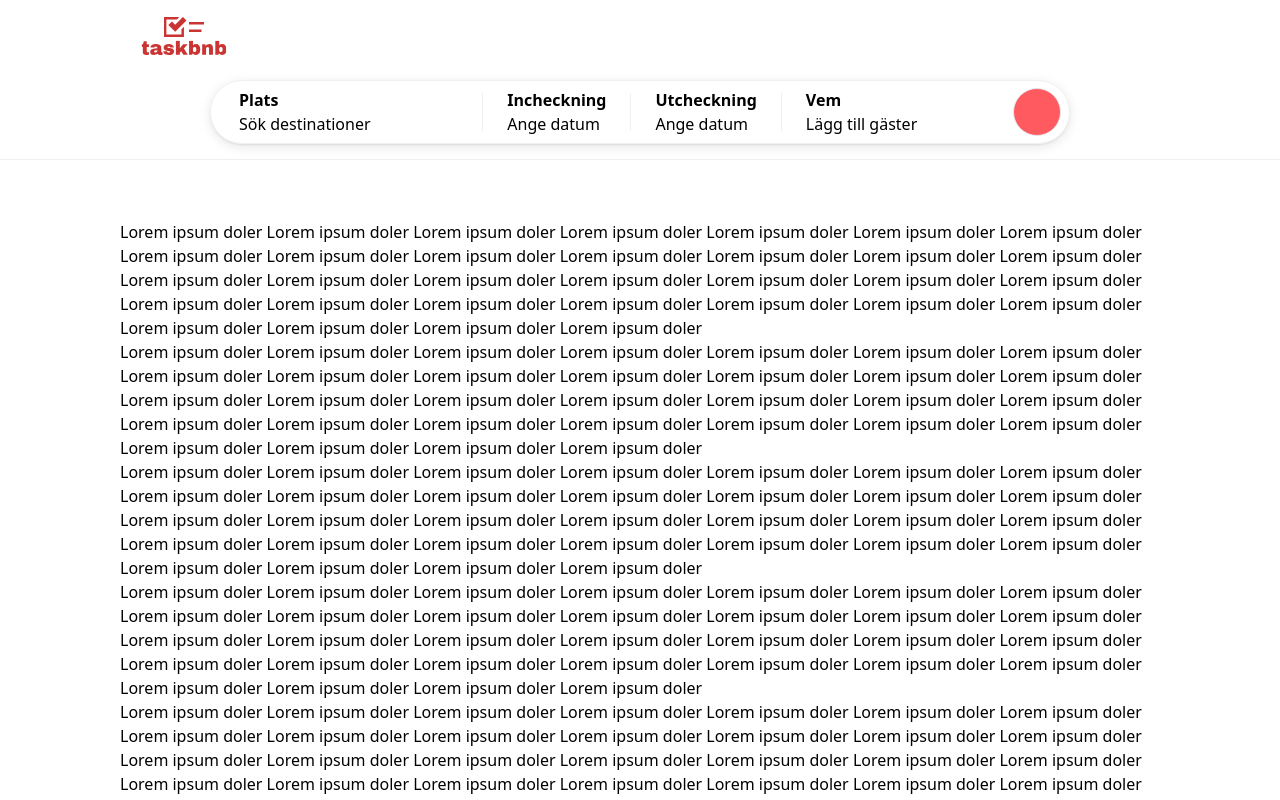
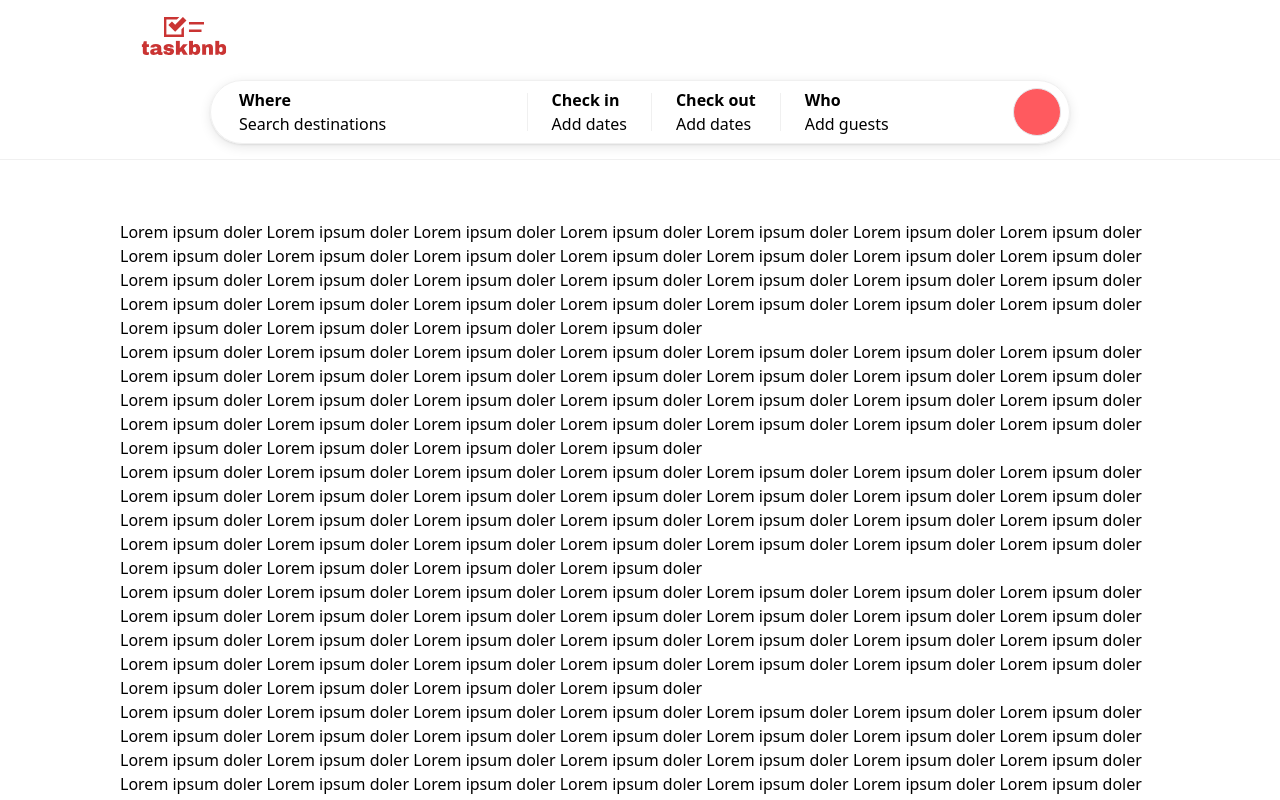
Before and after one commit to weralite/bnb-assignment, a Next.js app: page / in a window 1280 px wide. Shown: the top 800 px of the page. Built offline with nearby package versions, Linux system fonts and the light colour scheme.

Commit message:
Finished layout testings

```diff
--- a/src/app/components/layout/Header.tsx
+++ b/src/app/components/layout/Header.tsx
@@ -43,25 +43,32 @@ export default function Header() {
           transition={{ duration: animationDuration, ease: "easeOut" }}
         >
           <div className="shadow-custom border border-custom-grey rounded-[32px] w-full h-16 relative">
+
             <div className="1-md:hidden h-full flex flex-col px-7 justify-center">
-              <b>Vart ska du?</b>
-              <div className="flex flex-row space-x-2">
-                <p className="dot-separator whitespace-nowrap text-ellipsis overflow-hidden ...">Vart som helst</p>
-                <p className="dot-separator whitespace-nowrap overflow-hidden text-ellipsis">Vilken vecka som helst</p>
-                <p className="dot-separator whitespace-nowrap overflow-hidden text-ellipsis">När som helst</p>
+              <b>Where are you going?</b>
+              <div className="hidden 1-xs:flex flex-row space-x-2">
+                <p className="dot-separator whitespace-nowrap text-ellipsis overflow-hidden ...">Anywhere</p>
+                <p className="dot-separator whitespace-nowrap overflow-hidden text-ellipsis">Anytime</p>
+                <p className="dot-separator whitespace-nowrap overflow-hidden text-ellipsis">Guests</p>
               </div>
-              {/* <div className="hidden 1-sm:block absolute right-2 top-1/2 transform -translate-y-1/2">
+              <div className="1-xs:hidden flex flex-row space-x-2">
+                <p className="dot-separator whitespace-nowrap text-ellipsis overflow-hidden ...">Anywhere</p>
+                <p className="dot-separator whitespace-nowrap overflow-hidden text-ellipsis">Anytime</p>
+                <p className="hidden xxs:block dot-separator whitespace-nowrap overflow-hidden text-ellipsis">Guests</p>
+              </div>
+
+              <div className="absolute right-2 top-1/2 transform -translate-y-1/2">
                 <div className="w-12 h-12 bg-header-brand rounded-full border"></div>
-              </div> */}
+              </div>
             </div>
 
 
             {scrolled ? (
               <div className="hidden 1-md:flex flex-col h-full px-7 justify-center">
                 <div className="flex flex-row justify-center space-x-2 pr-5">
-                  <b className="pr-6 grey whitespace-nowrap overflow-hidden text-ellipsis">Vart som helst</b>
-                  <b className="border-l pl-6 pr-6 border-custom-grey whitespace-nowrap overflow-hidden text-ellipsis">Vilken vecka som helst</b>
-                  <b className="border-l pl-6 pr-6 border-custom-grey whitespace-nowrap overflow-hidden text-ellipsis">När som helst</b>
+                  <b className="text-xl pr-6 grey whitespace-nowrap overflow-hidden text-ellipsis">Anywhere</b>
+                  <b className="text-xl border-l pl-6 pr-6 border-custom-grey whitespace-nowrap overflow-hidden text-ellipsis">Anytime</b>
+                  <b className="text-xl border-l pl-6 pr-6 border-custom-grey whitespace-nowrap overflow-hidden text-ellipsis">Guests</b>
                 </div>
                 <div className="absolute right-2 top-1/2 transform -translate-y-1/2">
                   <div className="w-12 h-12 bg-header-brand rounded-full border"></div>
@@ -71,25 +78,25 @@ export default function Header() {
               <div className="hidden 1-md:flex md:items-center h-full">
                 {/* Content for non-scrolled state */}
                 <div className="flex-grow pr-5 pl-7 hover:bg-custom-grey hover:rounded-[32px] hover:border-transparent hover:h-full flex flex-col text-left justify-center">
-                  <b>Plats</b>
-                  <p className="whitespace-nowrap overflow-hidden text-ellipsis">Sök destinationer</p>
+                  <b>Where</b>
+                  <p className="whitespace-nowrap overflow-hidden text-ellipsis">Search destinations</p>
                 </div>
                 <div className="flex-grow-0.5 border-l border-custom-grey pl-6 pr-6 hover:bg-custom-grey hover:rounded-[32px] hover:border-transparent hover:h-full h-[60%] flex items-center">
                   <div>
-                    <b>Incheckning</b>
-                    <p>Ange datum</p>
+                    <b>Check in</b>
+                    <p>Add dates</p>
                   </div>
                 </div>
                 <div className="flex-grow-0.5 border-l border-custom-grey pl-6 pr-6 hover:bg-custom-grey hover:rounded-[32px] hover:border-transparent hover:h-full h-[60%] flex items-center">
                   <div>
-                    <b>Utcheckning</b>
-                    <p>Ange datum</p>
+                    <b>Check out</b>
+                    <p>Add dates</p>
                   </div>
                 </div>
                 <div className="flex-grow pr-15 pl-6 border-l border-custom-grey hover:bg-custom-grey hover:rounded-[32px] hover:border-transparent hover:h-full h-[60%] flex items-center relative">
                   <div>
-                    <b>Vem</b>
-                    <p className="whitespace-nowrap overflow-hidden text-ellipsis">Lägg till gäster</p>
+                    <b>Who</b>
+                    <p className="whitespace-nowrap overflow-hidden text-ellipsis">Add guests</p>
                   </div>
                   <div className="absolute right-2 top-1/2 transform -translate-y-1/2">
                     <div className="w-12 h-12 bg-header-brand rounded-full border"></div>
--- a/tailwind.config.ts
+++ b/tailwind.config.ts
@@ -9,6 +9,8 @@ const config: Config = {
   theme: {
     extend: {
       screens: {
+        'xxs': '360px',
+        '1-xs': '530px',
         '1-sm': '610px',
         '1-md': '815px',
         '1-lg': '1095px',
```
